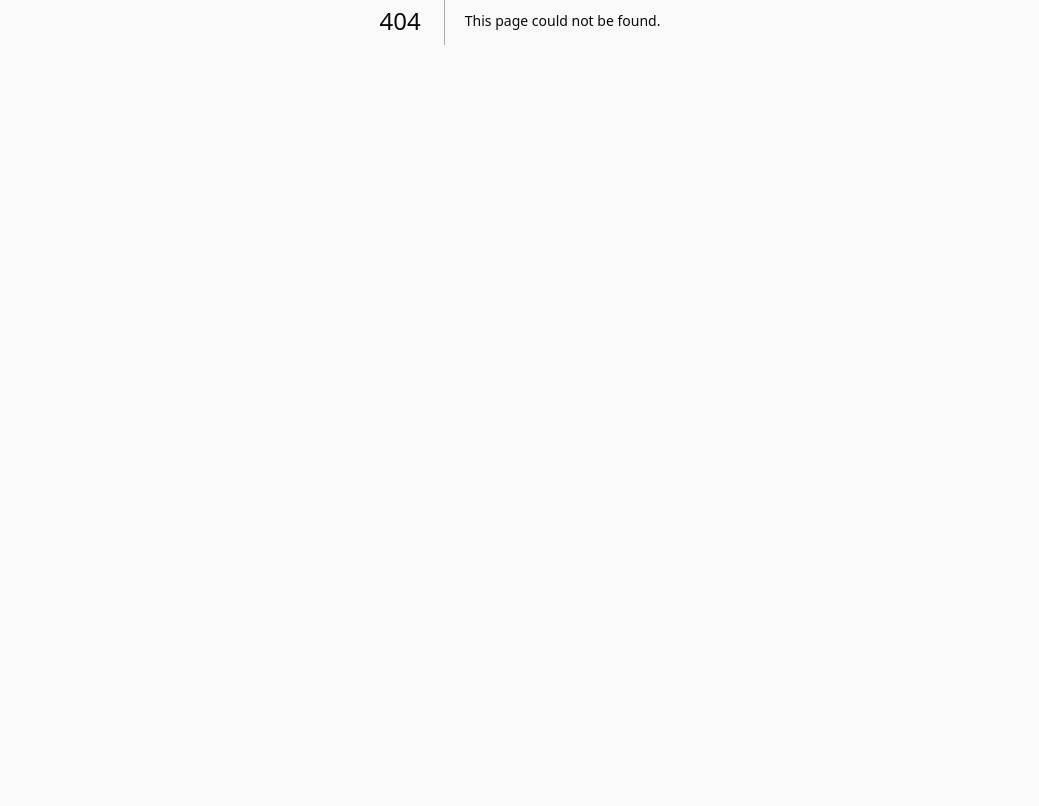
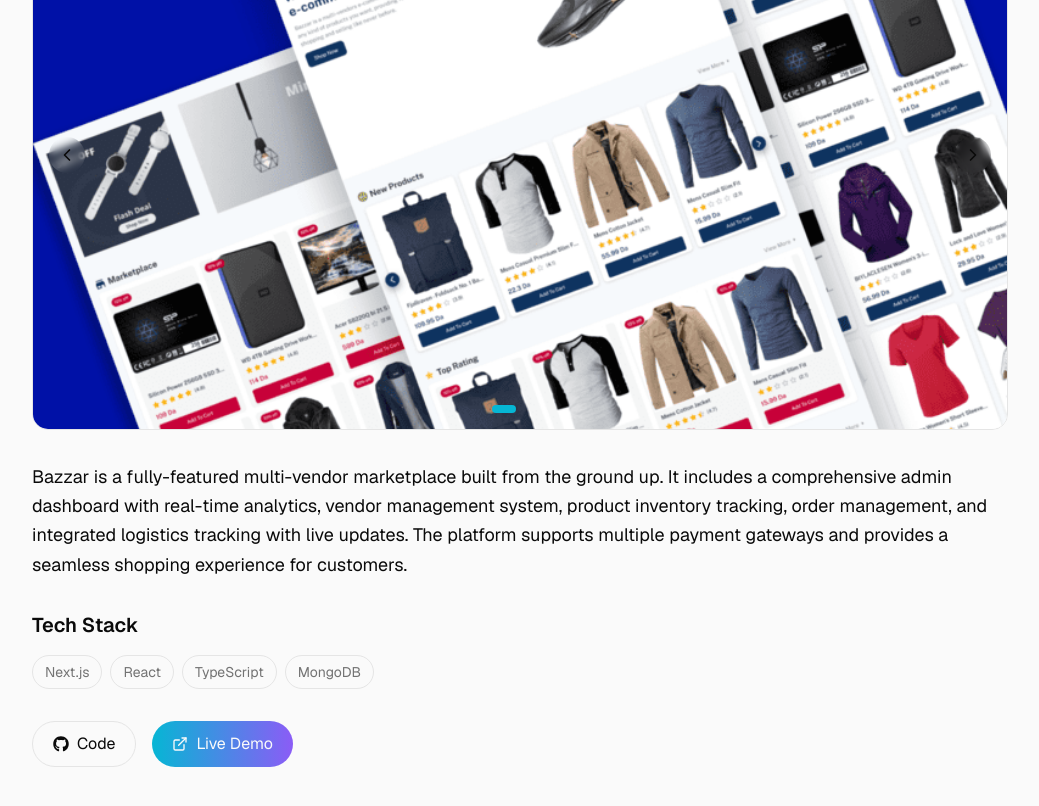
Before and after one commit to YanissGnz/portfolio, a Next.js app: page /projects/bazzar in a window 1280 px wide. Before the commit this address had no page. Shown: the part 380-1186 px from the top of the page, without its empty margins (120-1159 px from the left). Before the commit the page ends 800 px from the top, so only its background shows below. Built offline with nearby package versions, Linux system fonts and the light colour scheme.

Commit message:
Add project details page with carousel

```diff
--- /dev/null
+++ b/src/app/projects/[slug]/page.tsx
@@ -0,0 +1,168 @@
+"use client";
+
+import React from "react";
+import { useState } from "react";
+import { motion } from "framer-motion";
+import { ArrowLeft, ChevronLeft, ChevronRight, ExternalLink } from "lucide-react";
+import { FaGithub } from "react-icons/fa";
+import Link from "next/link";
+import projectsData from "@/data/projects.json";
+
+interface Props {
+  params: Promise<{ slug: string }>;
+}
+
+export default function ProjectDetail({ params }: Props) {
+  const { slug } = React.use(params);
+  const project = projectsData.find((p) => p.slug === slug);
+
+  if (!project) {
+    return (
+      <div className="min-h-screen flex items-center justify-center">
+        <p className="text-muted">Project not found</p>
+      </div>
+    );
+  }
+
+  const [currentImage, setCurrentImage] = useState(0);
+
+  const nextImage = () => {
+    setCurrentImage((prev) => (prev + 1) % project.images.length);
+  };
+
+  const prevImage = () => {
+    setCurrentImage((prev) => (prev - 1 + project.images.length) % project.images.length);
+  };
+
+  return (
+    <section className="min-h-screen pt-24 pb-16">
+      <div className="max-w-5xl mx-auto px-6">
+        {/* Back button */}
+        <Link
+          href="#projects"
+          className="inline-flex items-center gap-2 text-muted hover:text-foreground transition-colors mb-8"
+        >
+          <ArrowLeft size={16} />
+          Back to Projects
+        </Link>
+
+        {/* Title */}
+        <motion.h1
+          initial={{ opacity: 0, y: 20 }}
+          animate={{ opacity: 1, y: 0 }}
+          className="text-4xl sm:text-5xl font-bold mb-2"
+        >
+          {project.title}
+        </motion.h1>
+        <p className="text-accent font-mono text-sm mb-8">{project.role}</p>
+
+        {/* Carousel */}
+        <motion.div
+          initial={{ opacity: 0, scale: 0.95 }}
+          animate={{ opacity: 1, scale: 1 }}
+          transition={{ delay: 0.2 }}
+          className="relative rounded-2xl overflow-hidden border border-border mb-8"
+        >
+          <div className="relative aspect-video bg-background">
+            <img
+              src={project.images[currentImage]}
+              alt={`${project.title} - Image ${currentImage + 1}`}
+              className="w-full h-full object-cover"
+            />
+
+            {/* Navigation arrows */}
+            {project.images.length > 1 && (
+              <>
+                <button
+                  onClick={prevImage}
+                  className="absolute left-4 top-1/2 -translate-y-1/2 p-2 rounded-full bg-background/80 backdrop-blur-sm hover:bg-background transition-colors"
+                  aria-label="Previous image"
+                >
+                  <ChevronLeft size={20} />
+                </button>
+                <button
+                  onClick={nextImage}
+                  className="absolute right-4 top-1/2 -translate-y-1/2 p-2 rounded-full bg-background/80 backdrop-blur-sm hover:bg-background transition-colors"
+                  aria-label="Next image"
+                >
+                  <ChevronRight size={20} />
+                </button>
+
+                {/* Dots */}
+                <div className="absolute bottom-4 left-1/2 -translate-x-1/2 flex gap-2">
+                  {project.images.map((_, idx) => (
+                    <button
+                      key={idx}
+                      onClick={() => setCurrentImage(idx)}
+                      className={`w-2 h-2 rounded-full transition-all ${
+                        idx === currentImage ? "bg-accent w-6" : "bg-background/50"
+                      }`}
+                      aria-label={`Go to image ${idx + 1}`}
+                    />
+                  ))}
+                </div>
+              </>
+            )}
+          </div>
+        </motion.div>
+
+        {/* Description */}
+        <motion.div
+          initial={{ opacity: 0, y: 20 }}
+          animate={{ opacity: 1, y: 0 }}
+          transition={{ delay: 0.3 }}
+          className="prose prose-muted max-w-none mb-8"
+        >
+          <p className="text-foreground leading-relaxed text-lg">{project.fullDescription}</p>
+        </motion.div>
+
+        {/* Tech Stack */}
+        <motion.div
+          initial={{ opacity: 0, y: 20 }}
+          animate={{ opacity: 1, y: 0 }}
+          transition={{ delay: 0.4 }}
+          className="mb-8"
+        >
+          <h2 className="text-xl font-semibold mb-4">Tech Stack</h2>
+          <div className="flex flex-wrap gap-2">
+            {project.tech.map((t) => (
+              <span
+                key={t}
+                className="text-sm px-3 py-1.5 rounded-full bg-background border border-border text-muted"
+              >
+                {t}
+              </span>
+            ))}
+          </div>
+        </motion.div>
+
+        {/* Links */}
+        <motion.div
+          initial={{ opacity: 0, y: 20 }}
+          animate={{ opacity: 1, y: 0 }}
+          transition={{ delay: 0.5 }}
+          className="flex gap-4"
+        >
+          <a
+            href={project.github}
+            target="_blank"
+            rel="noopener noreferrer"
+            className="inline-flex items-center gap-2 px-5 py-2.5 rounded-full border border-border hover:border-accent hover:text-accent transition-colors"
+          >
+            <FaGithub size={16} />
+            Code
+          </a>
+          <a
+            href={project.demo}
+            target="_blank"
+            rel="noopener noreferrer"
+            className="inline-flex items-center gap-2 px-5 py-2.5 rounded-full bg-gradient-to-r from-accent to-purple text-background hover:opacity-90 transition-opacity"
+          >
+            <ExternalLink size={16} />
+            Live Demo
+          </a>
+        </motion.div>
+      </div>
+    </section>
+  );
+}
--- a/src/components/projects.tsx
+++ b/src/components/projects.tsx
@@ -2,6 +2,7 @@
 
 import { motion, useInView } from "framer-motion";
 import { useRef } from "react";
+import Link from "next/link";
 import projectsData from "@/data/projects.json";
 import { Code2, ExternalLink } from "lucide-react";
 
@@ -85,7 +86,7 @@ export function Projects() {
                 {/* Project image */}
                 <div className="md:w-1/2 relative overflow-hidden">
                   <img
-                    src={project.image}
+                    src={project.images[0]}
                     alt={project.title}
                     className="w-full h-64 md:h-full object-cover group-hover:scale-105 transition-transform duration-700"
                   />
@@ -93,6 +94,13 @@ export function Projects() {
                     variants={overlayItem}
                     className="absolute inset-0 bg-gradient-to-t from-card/80 via-transparent to-transparent opacity-0 group-hover:opacity-100 transition-opacity flex items-end justify-center pb-4 gap-3"
                   >
+                    <Link
+                      href={`/projects/${project.slug}`}
+                      className="p-2 rounded-full bg-background/90 hover:text-accent transition-colors"
+                      aria-label={`View ${project.title} details`}
+                    >
+                      <Code2 size={18} />
+                    </Link>
                     <a
                       href={project.github}
                       target="_blank"
@@ -116,9 +124,11 @@ export function Projects() {
 
                 {/* Project info */}
                 <div className="md:w-1/2 p-6 md:p-8 flex flex-col justify-center">
-                  <h3 className="text-xl font-semibold mb-2 group-hover:text-accent transition-colors">
-                    {project.title}
-                  </h3>
+                  <Link href={`/projects/${project.slug}`}>
+                    <h3 className="text-xl font-semibold mb-2 group-hover:text-accent transition-colors cursor-pointer">
+                      {project.title}
+                    </h3>
+                  </Link>
                   <p className="text-muted mb-4 leading-relaxed">{project.description}</p>
                   <div className="flex flex-wrap gap-2">
                     {project.tech.map((t) => (
--- a/src/data/projects.json
+++ b/src/data/projects.json
@@ -1,34 +1,46 @@
 [
   {
     "title": "Bazzar",
+    "slug": "bazzar",
     "description": "A highly responsive, multi-vendor E-commerce platform equipped with a granular admin dashboard, integrated analytics, and logistics tracking.",
-    "image": "/project1.png",
+    "fullDescription": "Bazzar is a fully-featured multi-vendor marketplace built from the ground up. It includes a comprehensive admin dashboard with real-time analytics, vendor management system, product inventory tracking, order management, and integrated logistics tracking with live updates. The platform supports multiple payment gateways and provides a seamless shopping experience for customers.",
+    "images": ["/project1.png", "/project1.png", "/project1.png"],
     "tech": ["Next.js", "React", "TypeScript", "MongoDB"],
     "github": "https://github.com/YanissGnz/bazzar",
-    "demo": "#"
+    "demo": "#",
+    "role": "Lead Developer"
   },
   {
     "title": "Tes Clone",
+    "slug": "tes-clone",
     "description": "A visually immersive web experience replicating the Tesla interface, integrated with 3D web animations using React Three Fiber.",
-    "image": "/project2.png",
+    "fullDescription": "Tes Clone is a pixel-perfect recreation of the Tesla website with immersive 3D vehicle models and smooth animations. Built with React Three Fiber for real-time 3D rendering, the site features interactive car configurators, color customization, and a showroom experience. Every detail from the scroll animations to the vehicle models has been carefully crafted to match the original Tesla experience.",
+    "images": ["/project2.png", "/project2.png", "/project2.png"],
     "tech": ["Next.js", "React", "Three.js", "Tailwind CSS"],
     "github": "https://github.com/YanissGnz/tes-clone",
-    "demo": "#"
+    "demo": "#",
+    "role": "Frontend Developer"
   },
   {
     "title": "MacOS Clone",
+    "slug": "macos-clone",
     "description": "A complex frontend project replicating the native desktop UX/UI elements of macOS inside a web browser.",
-    "image": "/project3.png",
+    "fullDescription": "MacOS Clone recreates the macOS desktop experience in the browser with remarkable fidelity. Features include a functional dock with app launch animations, a menu bar with real-time clock, draggable and resizable windows, a desktop with wallpaper, and working apps including a calculator, terminal, and notes. The project demonstrates deep understanding of UI/UX patterns and advanced CSS/JavaScript techniques.",
+    "images": ["/project3.png", "/project3.png", "/project3.png"],
     "tech": ["Next.js", "React", "TypeScript", "Tailwind CSS"],
     "github": "https://github.com/YanissGnz/macos-clone",
-    "demo": "#"
+    "demo": "#",
+    "role": "Frontend Developer"
   },
   {
     "title": "Home Art",
+    "slug": "home-art",
     "description": "An end-to-end full-stack e-commerce solution engineered for tracking, ordering, and managing home appliance inventories.",
-    "image": "/project4.png",
+    "fullDescription": "Home Art is a complete e-commerce platform designed for home appliance retailers. It features a product catalog with advanced filtering, shopping cart with real-time price calculations, order management system, user authentication, and an admin panel for inventory management. The platform is optimized for performance with server-side rendering and incremental static regeneration for fast page loads.",
+    "images": ["/project4.png", "/project4.png", "/project4.png"],
     "tech": ["Next.js", "Node.js", "PostgreSQL", "Tailwind CSS"],
     "github": "https://github.com/YanissGnz/home-art",
-    "demo": "#"
+    "demo": "#",
+    "role": "Full-Stack Developer"
   }
 ]
```
